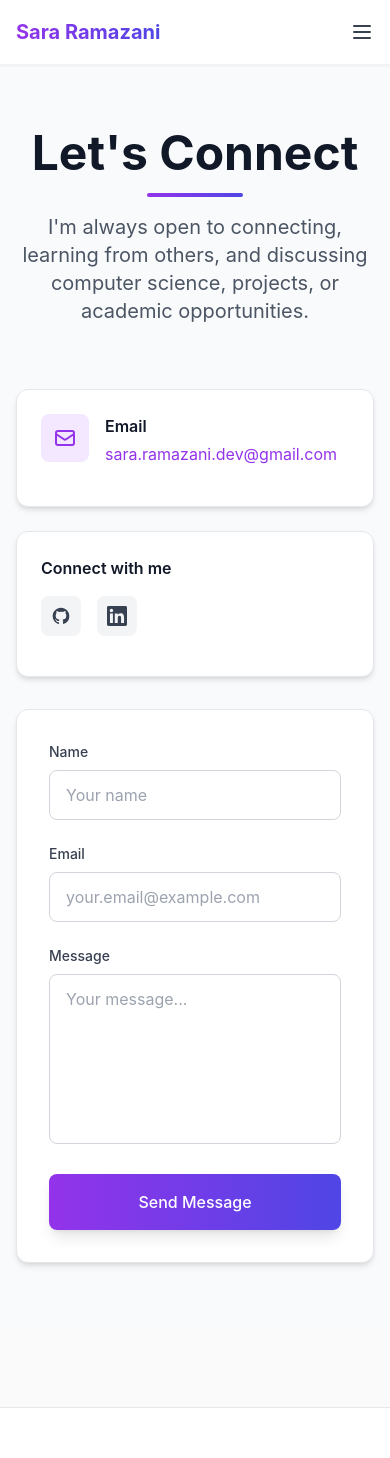
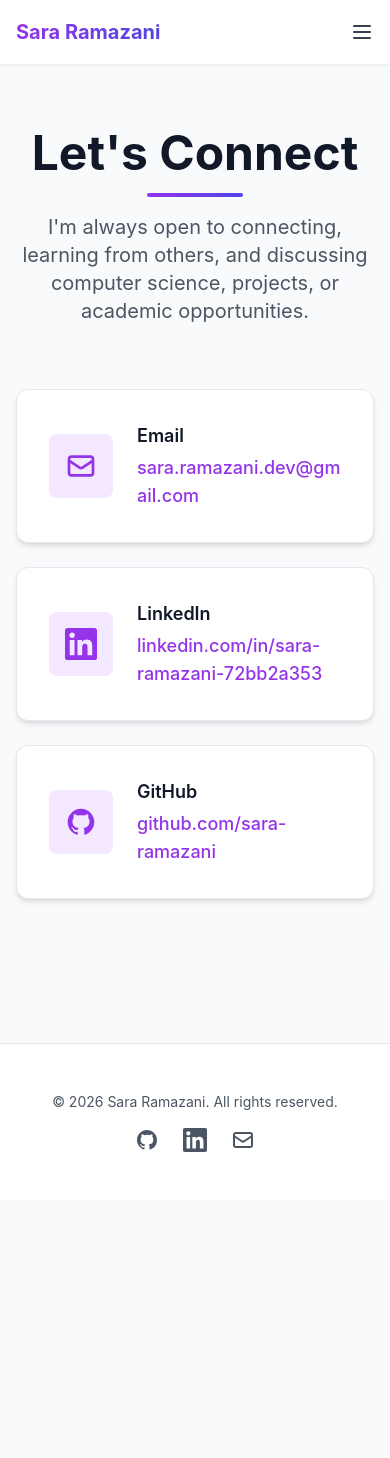
Before and after one commit to sara-ramazani/Sara-Portfolio, a Next.js app: page /contact in a window 390 px wide. Shown: the top 1458 px of the page. After the commit the page ends 1200 px from the top, so only its background shows below. Built offline with nearby package versions, Linux system fonts and the light colour scheme.

Commit message:
Remove contact form and replace with clickable contact links
- Remove form submission functionality
- Replace with prominent clickable contact cards
- Keep Email, LinkedIn, and GitHub links
- Maintain responsive design and styling

```diff
--- a/app/contact/page.tsx
+++ b/app/contact/page.tsx
@@ -1,77 +1,4 @@
-"use client";
-
-import { useState } from "react";
-
 export default function Contact() {
-  const [formData, setFormData] = useState({
-    name: "",
-    email: "",
-    message: ""
-  });
-  const [isSubmitting, setIsSubmitting] = useState(false);
-  const [submitStatus, setSubmitStatus] = useState<{
-    type: "success" | "error" | null;
-    message: string;
-  }>({ type: null, message: "" });
-
-  /**
-   * Handles form submission
-   *
-   * This function:
-   * 1. Prevents default form submission
-   * 2. Sends form data to the /api/contact endpoint
-   * 3. Shows success or error message based on the response
-   * 4. Resets the form on success
-   */
-  const handleSubmit = async (e: React.FormEvent) => {
-    e.preventDefault();
-    setIsSubmitting(true);
-    setSubmitStatus({ type: null, message: "" });
-
-    try {
-      // Send form data to the API route
-      const response = await fetch("/api/contact", {
-        method: "POST",
-        headers: {
-          "Content-Type": "application/json",
-        },
-        body: JSON.stringify(formData),
-      });
-
-      const data = await response.json();
-
-      if (response.ok) {
-        // Success: show success message and reset form
-        setSubmitStatus({
-          type: "success",
-          message: "Thank you for your message! I'll get back to you soon.",
-        });
-        setFormData({ name: "", email: "", message: "" });
-      } else {
-        // Error: show error message
-        setSubmitStatus({
-          type: "error",
-          message: data.error || "Something went wrong. Please try again.",
-        });
-      }
-    } catch (error) {
-      // Network or other errors
-      setSubmitStatus({
-        type: "error",
-        message: "Failed to send message. Please check your connection and try again.",
-      });
-    } finally {
-      setIsSubmitting(false);
-    }
-  };
-
-  const handleChange = (e: React.ChangeEvent<HTMLInputElement | HTMLTextAreaElement>) => {
-    setFormData({
-      ...formData,
-      [e.target.name]: e.target.value
-    });
-  };
-
   return (
     <div className="min-h-screen bg-gray-50">
       <div className="max-w-4xl mx-auto px-4 sm:px-6 lg:px-8 py-16">
@@ -84,137 +11,69 @@ export default function Contact() {
           </p>
         </div>
 
-        <div className="grid grid-cols-1 lg:grid-cols-3 gap-8">
-          {/* Contact Information */}
-          <div className="lg:col-span-1 space-y-6">
-            <div className="bg-white rounded-xl p-6 shadow-md border border-gray-200">
-              <div className="flex items-start mb-4">
-                <div className="w-12 h-12 bg-purple-100 rounded-lg flex items-center justify-center mr-4 flex-shrink-0">
-                  <svg className="w-6 h-6 text-purple-600" fill="none" stroke="currentColor" viewBox="0 0 24 24">
+        {/* Contact Information Cards */}
+        <div className="max-w-2xl mx-auto space-y-6">
+          {/* Email Card */}
+          <div className="bg-white rounded-xl p-8 shadow-md border border-gray-200 hover:shadow-lg transition-shadow">
+            <div className="flex items-center">
+              <div className="w-16 h-16 bg-purple-100 rounded-lg flex items-center justify-center mr-6 flex-shrink-0">
+                <svg className="w-8 h-8 text-purple-600" fill="none" stroke="currentColor" viewBox="0 0 24 24">
                   <path strokeLinecap="round" strokeLinejoin="round" strokeWidth={2} d="M3 8l7.89 5.26a2 2 0 002.22 0L21 8M5 19h14a2 2 0 002-2V7a2 2 0 00-2-2H5a2 2 0 00-2 2v10a2 2 0 002 2z" />
                 </svg>
               </div>
-                <div className="min-w-0 flex-1">
-                  <h3 className="font-semibold text-gray-900 mb-1">Email</h3>
-                  <a href="mailto:sara.ramazani.dev@gmail.com" className="text-purple-600 hover:text-purple-700 break-words">
+              <div className="flex-1 min-w-0">
+                <h3 className="text-lg font-semibold text-gray-900 mb-1">Email</h3>
+                <a
+                  href="mailto:sara.ramazani.dev@gmail.com"
+                  className="text-purple-600 hover:text-purple-700 break-words text-lg font-medium transition-colors"
+                >
                   sara.ramazani.dev@gmail.com
                 </a>
               </div>
             </div>
           </div>
 
-            <div className="bg-white rounded-xl p-6 shadow-md border border-gray-200">
-              <div className="mb-4">
-                <h3 className="font-semibold text-gray-900 mb-4">Connect with me</h3>
-                <div className="flex space-x-4">
+          {/* LinkedIn Card */}
+          <div className="bg-white rounded-xl p-8 shadow-md border border-gray-200 hover:shadow-lg transition-shadow">
+            <div className="flex items-center">
+              <div className="w-16 h-16 bg-purple-100 rounded-lg flex items-center justify-center mr-6 flex-shrink-0">
+                <svg className="w-8 h-8 text-purple-600" fill="currentColor" viewBox="0 0 24 24">
+                  <path d="M20.447 20.452h-3.554v-5.569c0-1.328-.027-3.037-1.852-3.037-1.853 0-2.136 1.445-2.136 2.939v5.667H9.351V9h3.414v1.561h.046c.477-.9 1.637-1.85 3.37-1.85 3.601 0 4.267 2.37 4.267 5.455v6.286zM5.337 7.433c-1.144 0-2.063-.926-2.063-2.065 0-1.138.92-2.063 2.063-2.063 1.14 0 2.064.925 2.064 2.063 0 1.139-.925 2.065-2.064 2.065zm1.782 13.019H3.555V9h3.564v11.452zM22.225 0H1.771C.792 0 0 .774 0 1.729v20.542C0 23.227.792 24 1.771 24h20.451C23.2 24 24 23.227 24 22.271V1.729C24 .774 23.2 0 22.222 0h.003z"/>
+                </svg>
+              </div>
+              <div className="flex-1 min-w-0">
+                <h3 className="text-lg font-semibold text-gray-900 mb-1">LinkedIn</h3>
+                <a
+                  href="https://www.linkedin.com/in/sara-ramazani-72bb2a353/"
+                  target="_blank"
+                  rel="noopener noreferrer"
+                  className="text-purple-600 hover:text-purple-700 break-words text-lg font-medium transition-colors"
+                >
+                  linkedin.com/in/sara-ramazani-72bb2a353
+                </a>
+              </div>
+            </div>
+          </div>
+
+          {/* GitHub Card */}
+          <div className="bg-white rounded-xl p-8 shadow-md border border-gray-200 hover:shadow-lg transition-shadow">
+            <div className="flex items-center">
+              <div className="w-16 h-16 bg-purple-100 rounded-lg flex items-center justify-center mr-6 flex-shrink-0">
+                <svg className="w-8 h-8 text-purple-600" fill="currentColor" viewBox="0 0 24 24">
+                  <path fillRule="evenodd" d="M12 2C6.477 2 2 6.484 2 12.017c0 4.425 2.865 8.18 6.839 9.504.5.092.682-.217.682-.483 0-.237-.008-.868-.013-1.703-2.782.605-3.369-1.343-3.369-1.343-.454-1.158-1.11-1.466-1.11-1.466-.908-.62.069-.608.069-.608 1.003.07 1.531 1.032 1.531 1.032.892 1.53 2.341 1.088 2.91.832.092-.647.35-1.088.636-1.338-2.22-.253-4.555-1.113-4.555-4.951 0-1.093.39-1.988 1.029-2.688-.103-.253-.446-1.272.098-2.65 0 0 .84-.27 2.75 1.026A9.564 9.564 0 0112 6.844c.85.004 1.705.115 2.504.337 1.909-1.296 2.747-1.027 2.747-1.027.546 1.379.202 2.398.1 2.651.64.7 1.028 1.595 1.028 2.688 0 3.848-2.339 4.695-4.566 4.943.359.309.678.92.678 1.855 0 1.338-.012 2.419-.012 2.747 0 .268.18.58.688.482A10.019 10.019 0 0022 12.017C22 6.484 17.522 2 12 2z" clipRule="evenodd" />
+                </svg>
+              </div>
+              <div className="flex-1 min-w-0">
+                <h3 className="text-lg font-semibold text-gray-900 mb-1">GitHub</h3>
                 <a
                   href="https://github.com/sara-ramazani"
                   target="_blank"
                   rel="noopener noreferrer"
-                    className="w-10 h-10 bg-gray-100 rounded-lg flex items-center justify-center hover:bg-purple-100 transition-colors"
-                    aria-label="GitHub"
+                  className="text-purple-600 hover:text-purple-700 break-words text-lg font-medium transition-colors"
                 >
-                    <svg className="w-5 h-5 text-gray-700" fill="currentColor" viewBox="0 0 24 24">
-                      <path fillRule="evenodd" d="M12 2C6.477 2 2 6.484 2 12.017c0 4.425 2.865 8.18 6.839 9.504.5.092.682-.217.682-.483 0-.237-.008-.868-.013-1.703-2.782.605-3.369-1.343-3.369-1.343-.454-1.158-1.11-1.466-1.11-1.466-.908-.62.069-.608.069-.608 1.003.07 1.531 1.032 1.531 1.032.892 1.53 2.341 1.088 2.91.832.092-.647.35-1.088.636-1.338-2.22-.253-4.555-1.113-4.555-4.951 0-1.093.39-1.988 1.029-2.688-.103-.253-.446-1.272.098-2.65 0 0 .84-.27 2.75 1.026A9.564 9.564 0 0112 6.844c.85.004 1.705.115 2.504.337 1.909-1.296 2.747-1.027 2.747-1.027.546 1.379.202 2.398.1 2.651.64.7 1.028 1.595 1.028 2.688 0 3.848-2.339 4.695-4.566 4.943.359.309.678.92.678 1.855 0 1.338-.012 2.419-.012 2.747 0 .268.18.58.688.482A10.019 10.019 0 0022 12.017C22 6.484 17.522 2 12 2z" clipRule="evenodd" />
-                    </svg>
-                  </a>
-                  <a
-                    href="https://www.linkedin.com/in/sara-ramazani-72bb2a353/"
-                    target="_blank"
-                    rel="noopener noreferrer"
-                    className="w-10 h-10 bg-gray-100 rounded-lg flex items-center justify-center hover:bg-purple-100 transition-colors"
-                    aria-label="LinkedIn"
-                  >
-                    <svg className="w-5 h-5 text-gray-700" fill="currentColor" viewBox="0 0 24 24">
-                      <path d="M20.447 20.452h-3.554v-5.569c0-1.328-.027-3.037-1.852-3.037-1.853 0-2.136 1.445-2.136 2.939v5.667H9.351V9h3.414v1.561h.046c.477-.9 1.637-1.85 3.37-1.85 3.601 0 4.267 2.37 4.267 5.455v6.286zM5.337 7.433c-1.144 0-2.063-.926-2.063-2.065 0-1.138.92-2.063 2.063-2.063 1.14 0 2.064.925 2.064 2.063 0 1.139-.925 2.065-2.064 2.065zm1.782 13.019H3.555V9h3.564v11.452zM22.225 0H1.771C.792 0 0 .774 0 1.729v20.542C0 23.227.792 24 1.771 24h20.451C23.2 24 24 23.227 24 22.271V1.729C24 .774 23.2 0 22.222 0h.003z"/>
-                    </svg>
+                  github.com/sara-ramazani
                 </a>
               </div>
-              </div>
-            </div>
-          </div>
-
-          {/* Contact Form */}
-          <div className="lg:col-span-2">
-            <div className="bg-white rounded-xl shadow-md border border-gray-200 p-8">
-              <form onSubmit={handleSubmit} className="space-y-6">
-                {/* Success Message */}
-                {submitStatus.type === "success" && (
-                  <div className="p-4 bg-green-50 border border-green-200 rounded-lg">
-                    <p className="text-green-800 text-sm font-medium">
-                      {submitStatus.message}
-                    </p>
-                  </div>
-                )}
-
-                {/* Error Message */}
-                {submitStatus.type === "error" && (
-                  <div className="p-4 bg-red-50 border border-red-200 rounded-lg">
-                    <p className="text-red-800 text-sm font-medium">
-                      {submitStatus.message}
-                    </p>
-                  </div>
-                )}
-
-                <div>
-                  <label htmlFor="name" className="block text-sm font-medium text-gray-700 mb-2">
-                    Name
-                  </label>
-                  <input
-                    type="text"
-                    id="name"
-                    name="name"
-                    value={formData.name}
-                    onChange={handleChange}
-                    required
-                    disabled={isSubmitting}
-                    className="w-full px-4 py-3 border border-gray-300 rounded-lg focus:ring-2 focus:ring-purple-500 focus:border-transparent transition-all disabled:opacity-50 disabled:cursor-not-allowed"
-                    placeholder="Your name"
-                  />
-                </div>
-
-                <div>
-                  <label htmlFor="email" className="block text-sm font-medium text-gray-700 mb-2">
-                    Email
-                  </label>
-                  <input
-                    type="email"
-                    id="email"
-                    name="email"
-                    value={formData.email}
-                    onChange={handleChange}
-                    required
-                    disabled={isSubmitting}
-                    className="w-full px-4 py-3 border border-gray-300 rounded-lg focus:ring-2 focus:ring-purple-500 focus:border-transparent transition-all disabled:opacity-50 disabled:cursor-not-allowed"
-                    placeholder="your.email@example.com"
-                  />
-                </div>
-
-                <div>
-                  <label htmlFor="message" className="block text-sm font-medium text-gray-700 mb-2">
-                    Message
-                  </label>
-                  <textarea
-                    id="message"
-                    name="message"
-                    value={formData.message}
-                    onChange={handleChange}
-                    required
-                    disabled={isSubmitting}
-                    rows={6}
-                    className="w-full px-4 py-3 border border-gray-300 rounded-lg focus:ring-2 focus:ring-purple-500 focus:border-transparent transition-all resize-none disabled:opacity-50 disabled:cursor-not-allowed"
-                    placeholder="Your message..."
-                  />
-                </div>
-
-                <button
-                  type="submit"
-                  disabled={isSubmitting}
-                  className="w-full px-6 py-4 bg-gradient-to-r from-purple-600 to-indigo-600 text-white rounded-lg font-medium hover:from-purple-700 hover:to-indigo-700 transition-all disabled:opacity-50 disabled:cursor-not-allowed shadow-lg hover:shadow-xl transform hover:-translate-y-0.5"
-                >
-                  {isSubmitting ? "Sending..." : "Send Message"}
-                </button>
-              </form>
             </div>
           </div>
         </div>
```
Lines whose indentation alone changed are shown as unchanged.
